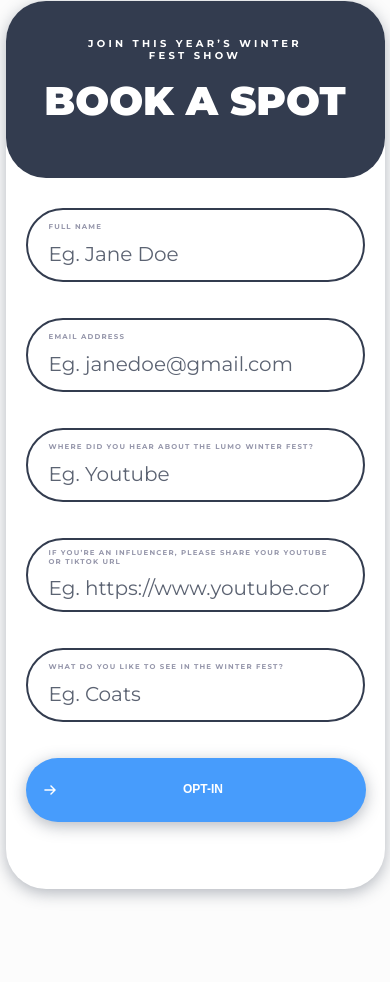
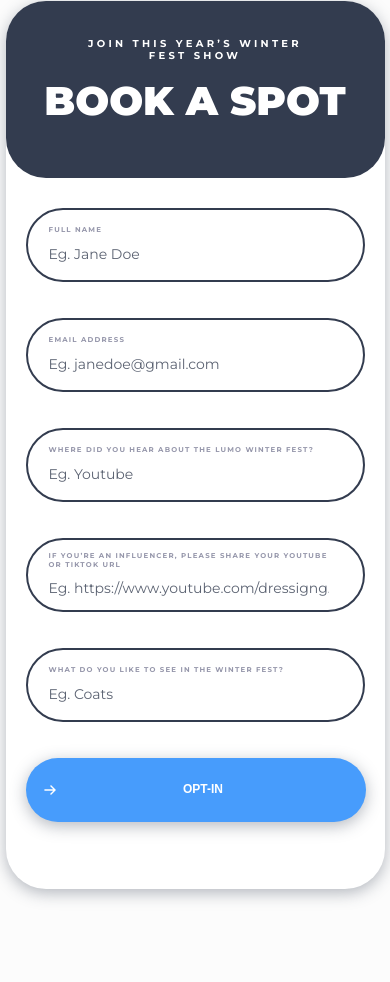
Before and after one commit to Solataiwo-15/Lumo-Landing-Page, a plain HTML site: page index.html in a window 390 px wide. Shown: the part 5100-6082 px from the top of the page. Drawn offline with Linux system fonts and the light colour scheme.

Commit message:
mobile placeholder

```diff
--- a/styles/general.css
+++ b/styles/general.css
@@ -1491,7 +1491,8 @@ span{
 
   .form{
     font-family: Montserrat;
-    font-size: 1.25rem;
+    font-size: 0.875rem;
+    font-weight: 400;
     border-style: none;
     outline: none;
     border-radius: 0.125rem;
@@ -1500,7 +1501,7 @@ span{
   }
 
   .form::placeholder{
-    font-size: 1.25rem;
+    font-size: 0.875rem;
     font-weight: 400;
     color: #333C4F;
     opacity: 0.8;
```
